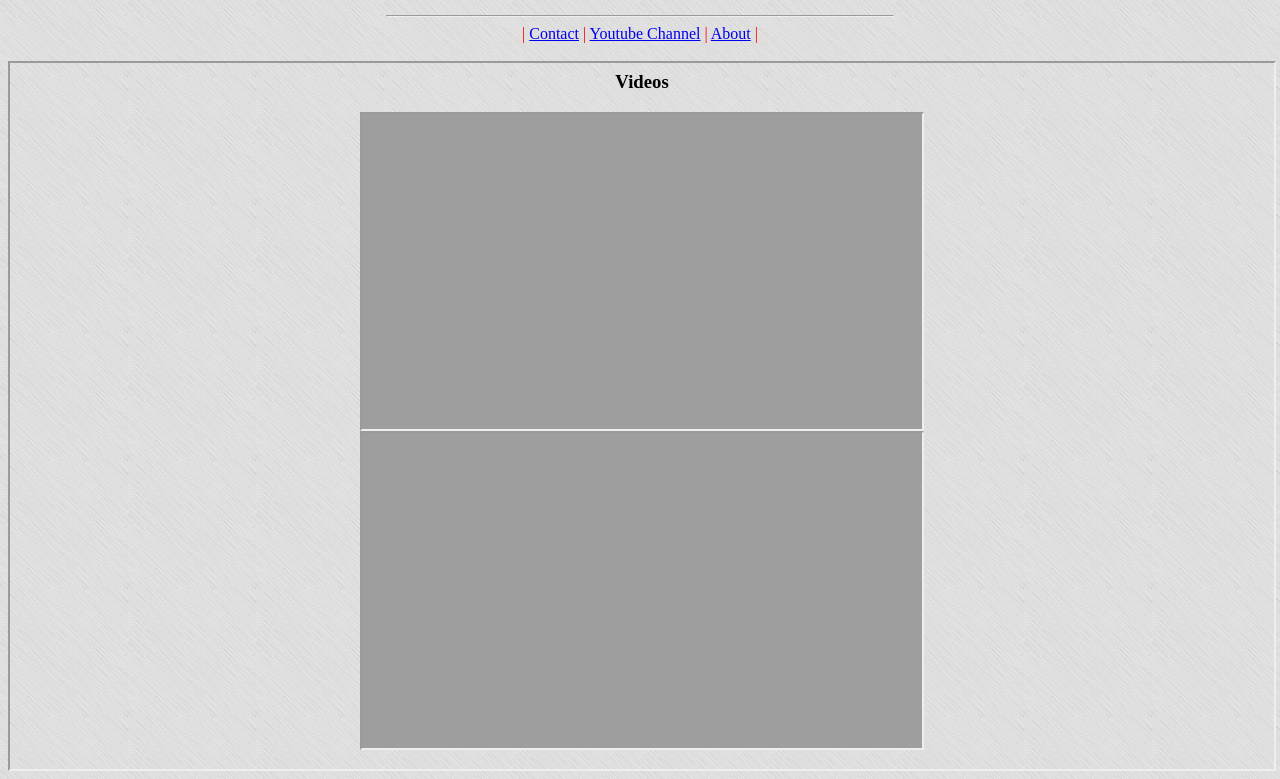
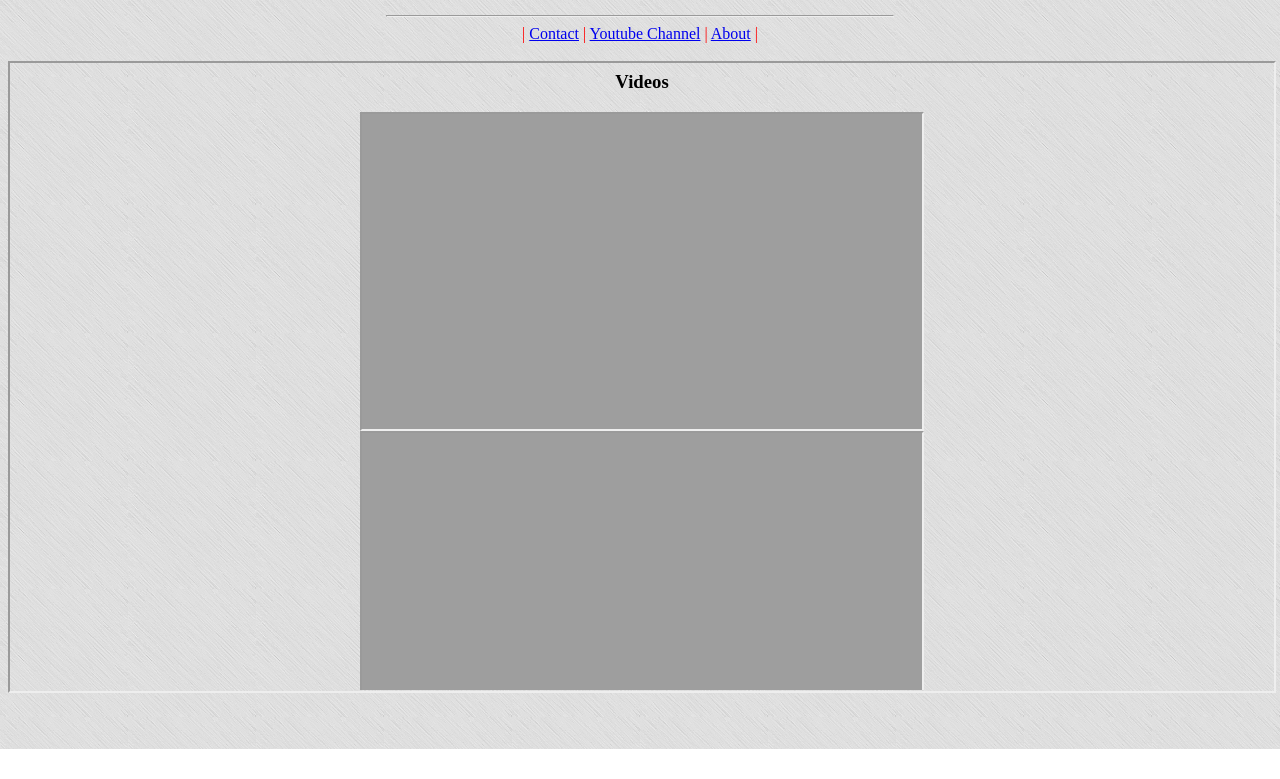
Before and after one commit to CDAGaming/brotatochipses.github.io-1, a plain HTML site: page index.html in a window 1280 px wide. Shown: the part 51-830 px from the top of the page. After the commit the page ends 800 px from the top, so only its background shows below. Drawn offline with Linux system fonts and the light colour scheme.

Commit message:
Update index.html

```diff
--- a/index.html
+++ b/index.html
@@ -12,7 +12,7 @@
 		<a href=about/about.html target=content>About</a> |
 		<br><br>
 
-		<iframe src=content/main.html name=content width=100% height=90% border=0>
+		<iframe src=content/main.html name=content width=100% height=80% border=0px
 
 
 		<br>
```
